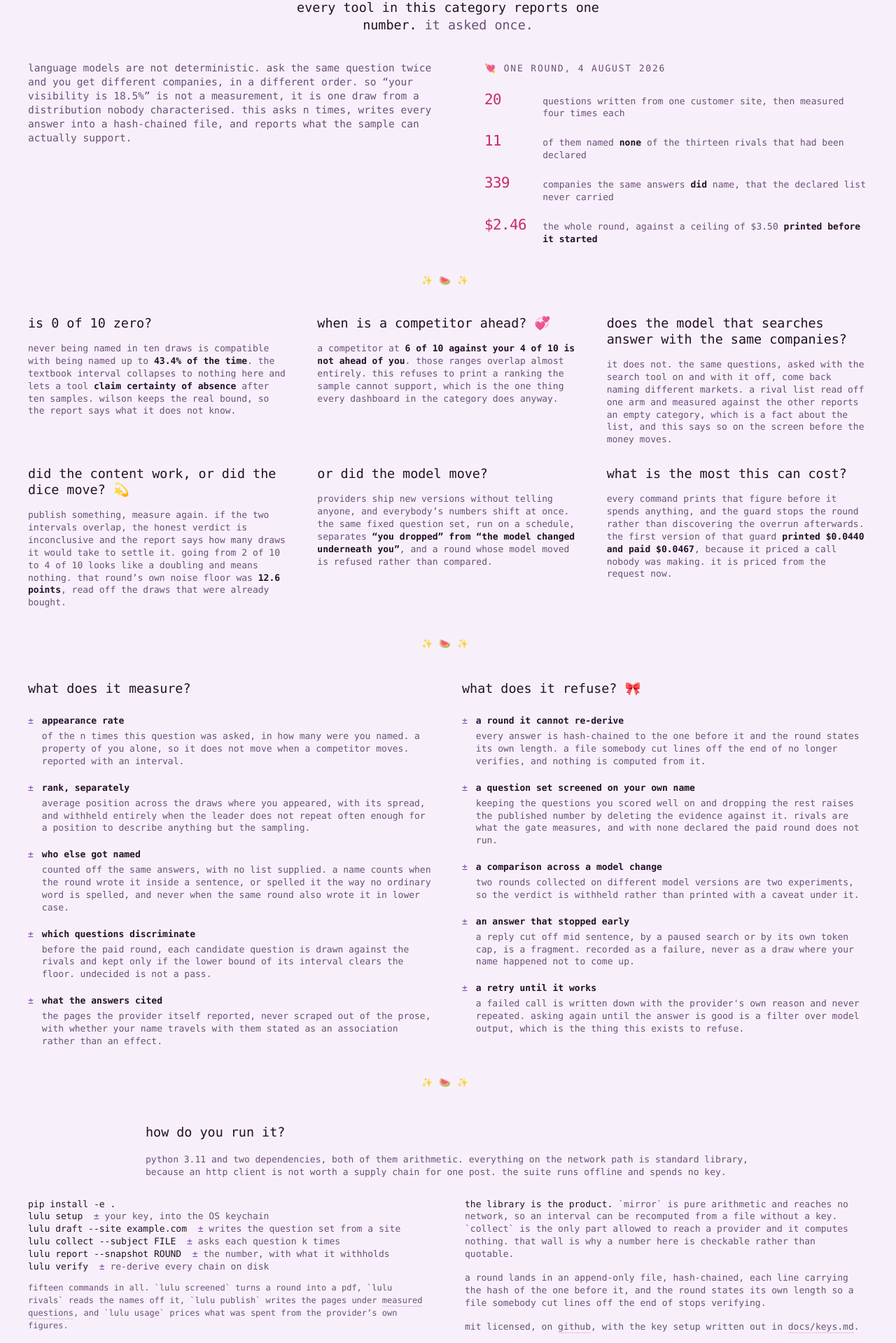
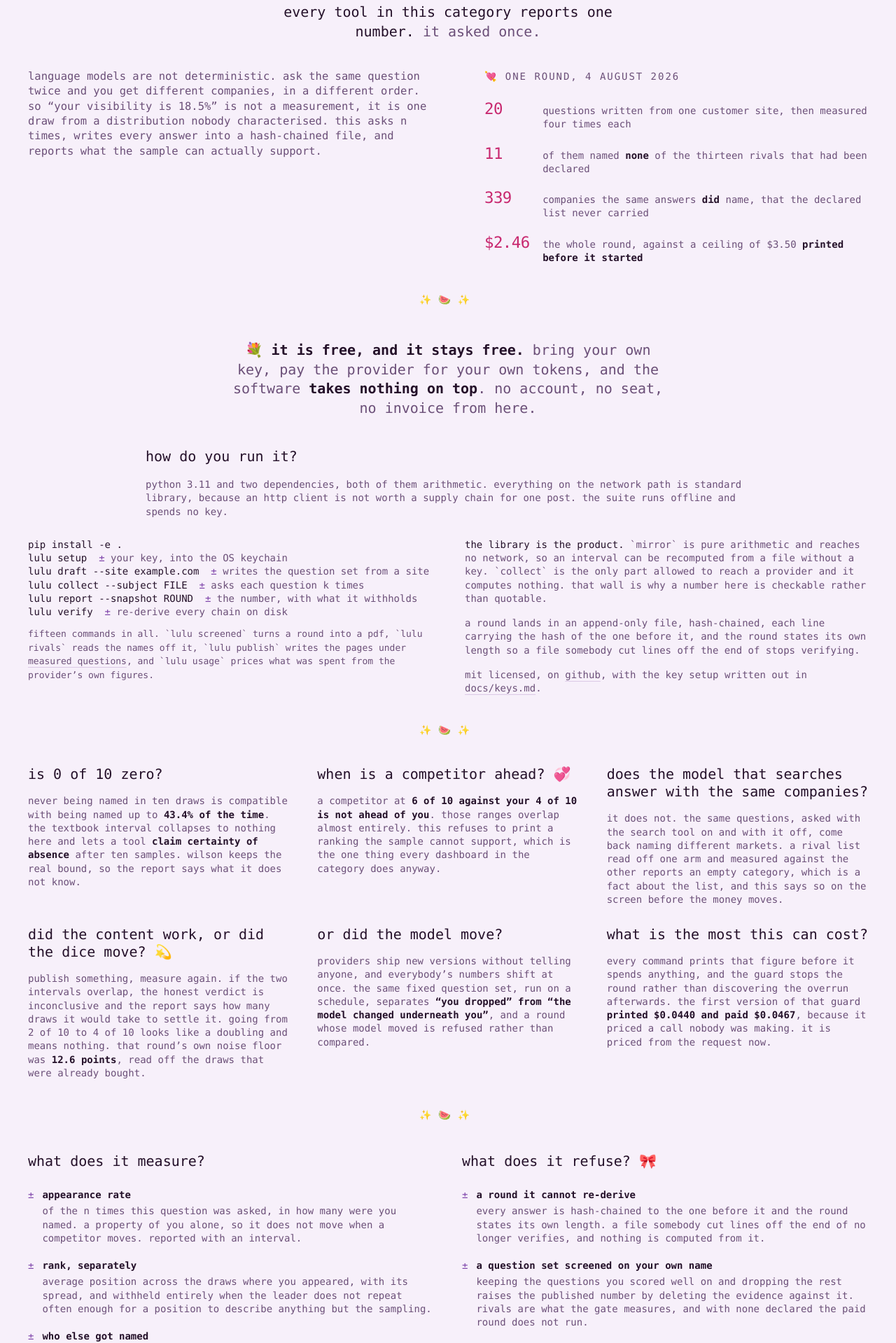
Before and after one commit to nosey-dewdrop/lulumelon, a Next.js app: page / in a window 1280 px wide. Shown: the part 733-2652 px from the top of the page at 70% size. Built offline with nearby package versions, Linux system fonts and the light colour scheme; no server answers.

Commit message:
the install block follows the round it paid for, and the page says the software is free

```diff
--- a/src/app/Frame.tsx
+++ b/src/app/Frame.tsx
@@ -24,7 +24,7 @@ export function Nav({ here }: { here?: "named" | "docs" }) {
     // the paper hides what passes, so there is no rule to draw and nothing to
     // float. `-mx` reaches back through the padding of the page it sits in, so
     // the bar is the width of the window rather than of the column.
-    <nav className="sticky top-0 z-20 -mx-5 flex flex-wrap items-baseline justify-center gap-x-5 gap-y-2 bg-paper px-5 py-3 text-[14px] text-ink-soft sm:-mx-10 sm:px-10">
+    <nav className="sticky top-0 z-20 -mx-5 flex flex-wrap items-baseline justify-center gap-x-5 gap-y-2 bg-paper px-5 py-3 text-[15px] text-ink-soft sm:-mx-10 sm:px-10">
       {here ? (
         <Link className="text-ink hover:text-lilac" href="/">
           {SITE_NAME}
@@ -66,7 +66,7 @@ export function Nav({ here }: { here?: "named" | "docs" }) {
  */
 export function Divider() {
   return (
-    <div className="my-10 text-center text-[13px] tracking-[0.7em] select-none" aria-hidden>
+    <div className="my-10 text-center text-[14px] tracking-[0.7em] select-none" aria-hidden>
       ✨🍉✨
     </div>
   );
@@ -74,7 +74,7 @@ export function Divider() {
 
 export function Foot({ back }: { back?: boolean }) {
   return (
-    <footer className="mt-10 text-[12px] text-ink-soft">
+    <footer className="mt-10 text-[13px] text-ink-soft">
       <div className="flex flex-wrap items-baseline justify-center gap-x-3 gap-y-2">
         <Link className="text-ink hover:text-lilac" href="/">
           {SITE_NAME}
--- a/src/app/page.tsx
+++ b/src/app/page.tsx
@@ -49,10 +49,10 @@ function Figure({ value, of }: { value: string; of: string }) {
           aligns on is the same one the eye reads. `leading-none` on the figure
           shortened its line box and dropped the number below the sentence it
           belongs to. */}
-      <span className="w-[4.2rem] shrink-0 text-[1.3rem] leading-snug tracking-tight text-pink">
+      <span className="w-[4.2rem] shrink-0 text-[1.4rem] leading-snug tracking-tight text-pink">
         <CountUp value={value} />
       </span>
-      <span className="text-[13px] leading-snug text-ink-soft">{emphasised(of)}</span>
+      <span className="text-[14px] leading-snug text-ink-soft">{emphasised(of)}</span>
     </div>
   );
 }
@@ -67,10 +67,10 @@ function Figure({ value, of }: { value: string; of: string }) {
 function Stacked({ value, of }: { value: string; of: string }) {
   return (
     <div className="max-w-[24ch]">
-      <div className="text-[1.7rem] leading-snug tracking-tight text-pink">
+      <div className="text-[1.85rem] leading-snug tracking-tight text-pink">
         <CountUp value={value} />
       </div>
-      <p className="mt-3 text-[13px] leading-snug text-ink-soft">{of}</p>
+      <p className="mt-3 text-[14px] leading-snug text-ink-soft">{of}</p>
     </div>
   );
 }
@@ -87,8 +87,8 @@ function Card({
 }) {
   return (
     <Reveal delay={delay}>
-      <h2 className="text-[1.15rem] leading-tight">{heading}</h2>
-      <p className="mt-4 text-[13px] leading-snug text-ink-soft">{children}</p>
+      <h2 className="text-[1.25rem] leading-tight">{heading}</h2>
+      <p className="mt-4 text-[14px] leading-snug text-ink-soft">{children}</p>
     </Reveal>
   );
 }
@@ -140,7 +140,7 @@ export default function Page() {
           rather than a block so the demo is still the first thing that
           happens on the page. */}
       <div className="mx-auto mt-7 max-w-[47rem]">
-        <h1 className="text-center text-[1.05rem] leading-tight tracking-tight sm:text-[1.3rem]">
+        <h1 className="text-center text-[1.15rem] leading-tight tracking-tight sm:text-[1.4rem]">
           lulumelon <span aria-hidden>🍉</span> measures what language models say about you.
         </h1>
 
@@ -149,7 +149,7 @@ export default function Page() {
               measure spends its right half on nothing, because the widest line
               in it is a sentence and the rest is a table. */}
           <Terminal />
-          <div className="mt-3 flex flex-wrap items-baseline gap-x-3 gap-y-1 text-[13px] text-ink-soft">
+          <div className="mt-3 flex flex-wrap items-baseline gap-x-3 gap-y-1 text-[14px] text-ink-soft">
             <span>
               <span aria-hidden>✨</span> a recording. typing here calls nothing and costs nothing.
             </span>
@@ -160,14 +160,14 @@ export default function Page() {
       </div>
 
       <header className="mt-9 text-center">
-        <p className="mx-auto max-w-[44ch] text-[1.15rem] leading-snug">
+        <p className="mx-auto max-w-[44ch] text-[1.25rem] leading-snug">
           every tool in this category reports one number.{" "}
           <span className="text-ink-soft">it asked once.</span>
         </p>
       </header>
 
       <section className="mt-10 grid gap-x-10 gap-y-7 lg:grid-cols-2">
-        <p className="text-[14.5px] leading-snug text-ink-soft">
+        <p className="text-[15.5px] leading-snug text-ink-soft">
           language models are not deterministic. ask the same question twice and you get different
           companies, in a different order. so &ldquo;your visibility is 18.5%&rdquo; is not a
           measurement, it is one draw from a distribution nobody characterised. this asks n times,
@@ -178,7 +178,7 @@ export default function Page() {
         {/* Four figures off one paid round, each with the sentence that makes
             it checkable. Proof, not decoration. */}
         <div className="lg:pl-8">
-          <p className="text-[13px] uppercase tracking-[0.14em] text-ink-soft">
+          <p className="text-[14px] uppercase tracking-[0.14em] text-ink-soft">
             <span aria-hidden>💘</span> one round, 4 august 2026
           </p>
           <div className="mt-5 flex flex-col gap-4">
@@ -189,6 +189,108 @@ export default function Page() {
           </div>
         </div>
       </section>
+
+      <Divider />
+
+      {/* --------------------------------------------------------- the thing
+          What a stranger can install, and the commands that exist. Without
+          this the page is an argument about measurement rather than a library
+          somebody can run tonight, and every figure above came out of these
+          fifteen commands. */}
+      <Reveal className="mt-12">
+        {/* The heading and the line under it sit as a centred column. What
+            follows keeps the width it had, because a command list set to a
+            reading measure wraps where a command should not wrap. */}
+        <div className="mx-auto max-w-[54rem]">
+          {/* The whole commercial position of the thing, in one line, before
+              the install. Every product in this category rents you a seat and
+              bills you for calls it makes on your behalf; this one hands you
+              the software and lets you pay the provider directly. That is the
+              sentence a stranger should leave with, so it is set larger than
+              the copy under it and it arrives before the commands. */}
+          <p className="mx-auto max-w-[52ch] text-center text-[1.25rem] leading-snug">
+            <span aria-hidden>💐</span>{" "}
+            <strong className="font-bold text-ink">it is free, and it stays free.</strong>{" "}
+            <span className="text-ink-soft">
+              bring your own key, pay the provider for your own tokens, and the software{" "}
+              <strong className="font-bold text-ink">takes nothing on top</strong>. no account, no
+              seat, no invoice from here.
+            </span>
+          </p>
+
+          <h2 className="mt-10 text-[1.25rem]">how do you run it?</h2>
+          <p className="mt-4 text-[14px] leading-snug text-ink-soft">
+          python 3.11 and two dependencies, both of them arithmetic. everything on the network path
+          is standard library, because an http client is not worth a supply chain for one post.
+            the suite runs offline and spends no key.
+          </p>
+        </div>
+
+        <div className="mt-7 grid gap-x-12 gap-y-6 lg:grid-cols-[minmax(0,1fr)_minmax(0,1fr)]">
+          <div>
+            {/* No border and no fill. This page has one box in it and that box
+                is the terminal at the top; a second one made of a lighter
+                colour would be a card by another name. The type is already
+                monospace, so a command reads as a command on its own. */}
+            <pre className="min-w-0 overflow-x-auto text-[14px] leading-snug">
+{[
+                ["pip install -e .", ""],
+                ["lulu setup", "your key, into the OS keychain"],
+                ["lulu draft --site example.com", "writes the question set from a site"],
+                ["lulu collect --subject FILE", "asks each question k times"],
+                ["lulu report --snapshot ROUND", "the number, with what it withholds"],
+                ["lulu verify", "re-derive every chain on disk"],
+              ].map(([command, said]) => (
+                <div key={command}>
+                  <span className="text-ink">{command}</span>
+                  {said ? (
+                    <span className="text-ink-soft">
+                      {"  ".repeat(1)}
+                      <span className="text-lilac">±</span> {said}
+                    </span>
+                  ) : null}
+                </div>
+              ))}
+            </pre>
+            <p className="mt-3 text-[13px] text-ink-soft">
+              fifteen commands in all. `lulu screened` turns a round into a pdf, `lulu rivals`
+              reads the names off it, `lulu publish` writes the pages under{" "}
+              <Link className="underline decoration-rule underline-offset-4 hover:decoration-pink" href="/named">
+                measured questions
+              </Link>
+              , and `lulu usage` prices what was spent from the provider&rsquo;s own figures.
+            </p>
+          </div>
+
+          <div className="text-[14px] leading-snug text-ink-soft">
+            <p>
+              <span className="text-ink">the library is the product.</span> `mirror` is pure
+              arithmetic and reaches no network, so an interval can be recomputed from a file
+              without a key. `collect` is the only part allowed to reach a provider and it computes
+              nothing. that wall is why a number here is checkable rather than quotable.
+            </p>
+            <p className="mt-4">
+              a round lands in an append-only file, hash-chained, each line carrying the hash of
+              the one before it, and the round states its own length so a file somebody cut lines
+              off the end of stops verifying.
+            </p>
+            <p className="mt-4">
+              mit licensed, on{" "}
+              <a className="underline decoration-rule underline-offset-4 hover:decoration-pink" href={REPO}>
+                github
+              </a>
+              , with the key setup written out in{" "}
+              <a
+                className="underline decoration-rule underline-offset-4 hover:decoration-pink"
+                href={`${REPO}/blob/main/docs/keys.md`}
+              >
+                docs/keys.md
+              </a>
+              .
+            </p>
+          </div>
+        </div>
+      </Reveal>
 
       <Divider />
 
@@ -293,8 +395,8 @@ export default function Page() {
       {/* ------------------------------------------------------ what it does */}
       <section className="mt-8 grid gap-x-10 gap-y-7 lg:grid-cols-[minmax(0,1fr)_minmax(0,1fr)]">
         <Reveal>
-          <h2 className="text-[1.15rem]">what does it measure?</h2>
-          <dl className="mt-6 text-[13px] leading-snug">
+          <h2 className="text-[1.25rem]">what does it measure?</h2>
+          <dl className="mt-6 text-[14px] leading-snug">
             {[
               [
                 "appearance rate",
@@ -329,10 +431,10 @@ export default function Page() {
         </Reveal>
 
         <Reveal delay={80}>
-          <h2 className="text-[1.15rem]">
+          <h2 className="text-[1.25rem]">
             what does it refuse? <span aria-hidden>🎀</span>
           </h2>
-          <dl className="mt-6 text-[13px] leading-snug">
+          <dl className="mt-6 text-[14px] leading-snug">
             {[
               [
                 "a round it cannot re-derive",
@@ -369,96 +471,10 @@ export default function Page() {
 
       <Divider />
 
-      {/* --------------------------------------------------------- the thing
-          What a stranger can install, and the commands that exist. Without
-          this the page is an argument about measurement rather than a library
-          somebody can run tonight, and every figure above came out of these
-          fifteen commands. */}
-      <Reveal className="mt-12">
-        {/* The heading and the line under it sit as a centred column. What
-            follows keeps the width it had, because a command list set to a
-            reading measure wraps where a command should not wrap. */}
-        <div className="mx-auto max-w-[54rem]">
-          <h2 className="text-[1.15rem]">how do you run it?</h2>
-          <p className="mt-4 text-[13px] leading-snug text-ink-soft">
-          python 3.11 and two dependencies, both of them arithmetic. everything on the network path
-          is standard library, because an http client is not worth a supply chain for one post.
-            the suite runs offline and spends no key.
-          </p>
-        </div>
-
-        <div className="mt-7 grid gap-x-12 gap-y-6 lg:grid-cols-[minmax(0,1fr)_minmax(0,1fr)]">
-          <div>
-            {/* No border and no fill. This page has one box in it and that box
-                is the terminal at the top; a second one made of a lighter
-                colour would be a card by another name. The type is already
-                monospace, so a command reads as a command on its own. */}
-            <pre className="min-w-0 overflow-x-auto text-[13px] leading-snug">
-{[
-                ["pip install -e .", ""],
-                ["lulu setup", "your key, into the OS keychain"],
-                ["lulu draft --site example.com", "writes the question set from a site"],
-                ["lulu collect --subject FILE", "asks each question k times"],
-                ["lulu report --snapshot ROUND", "the number, with what it withholds"],
-                ["lulu verify", "re-derive every chain on disk"],
-              ].map(([command, said]) => (
-                <div key={command}>
-                  <span className="text-ink">{command}</span>
-                  {said ? (
-                    <span className="text-ink-soft">
-                      {"  ".repeat(1)}
-                      <span className="text-lilac">±</span> {said}
-                    </span>
-                  ) : null}
-                </div>
-              ))}
-            </pre>
-            <p className="mt-3 text-[12px] text-ink-soft">
-              fifteen commands in all. `lulu screened` turns a round into a pdf, `lulu rivals`
-              reads the names off it, `lulu publish` writes the pages under{" "}
-              <Link className="underline decoration-rule underline-offset-4 hover:decoration-pink" href="/named">
-                measured questions
-              </Link>
-              , and `lulu usage` prices what was spent from the provider&rsquo;s own figures.
-            </p>
-          </div>
-
-          <div className="text-[13px] leading-snug text-ink-soft">
-            <p>
-              <span className="text-ink">the library is the product.</span> `mirror` is pure
-              arithmetic and reaches no network, so an interval can be recomputed from a file
-              without a key. `collect` is the only part allowed to reach a provider and it computes
-              nothing. that wall is why a number here is checkable rather than quotable.
-            </p>
-            <p className="mt-4">
-              a round lands in an append-only file, hash-chained, each line carrying the hash of
-              the one before it, and the round states its own length so a file somebody cut lines
-              off the end of stops verifying.
-            </p>
-            <p className="mt-4">
-              mit licensed, on{" "}
-              <a className="underline decoration-rule underline-offset-4 hover:decoration-pink" href={REPO}>
-                github
-              </a>
-              , with the key setup written out in{" "}
-              <a
-                className="underline decoration-rule underline-offset-4 hover:decoration-pink"
-                href={`${REPO}/blob/main/docs/keys.md`}
-              >
-                docs/keys.md
-              </a>
-              .
-            </p>
-          </div>
-        </div>
-      </Reveal>
-
-      <Divider />
-
       {/* ------------------------------------------------------------ proof */}
       <Reveal className="mt-8 text-center">
-        <h2 className="text-[1.15rem]">can you check any of it?</h2>
-        <p className="mx-auto mt-4 max-w-[64ch] text-[13px] leading-snug text-ink-soft">
+        <h2 className="text-[1.25rem]">can you check any of it?</h2>
+        <p className="mx-auto mt-4 max-w-[64ch] text-[14px] leading-snug text-ink-soft">
           yes, and that is the design. the measurement core is pure arithmetic and reaches no
           network, the collector reaches the network and computes nothing, and the wall between
           them is why a number here can be reproduced from the file it came from. the suite runs
```
Also changed, not shown: src/app/docs/page.tsx (+8 -8 lines), src/app/named/[slug]/page.tsx (+12 -10 lines), src/app/named/page.tsx (+5 -5 lines).
